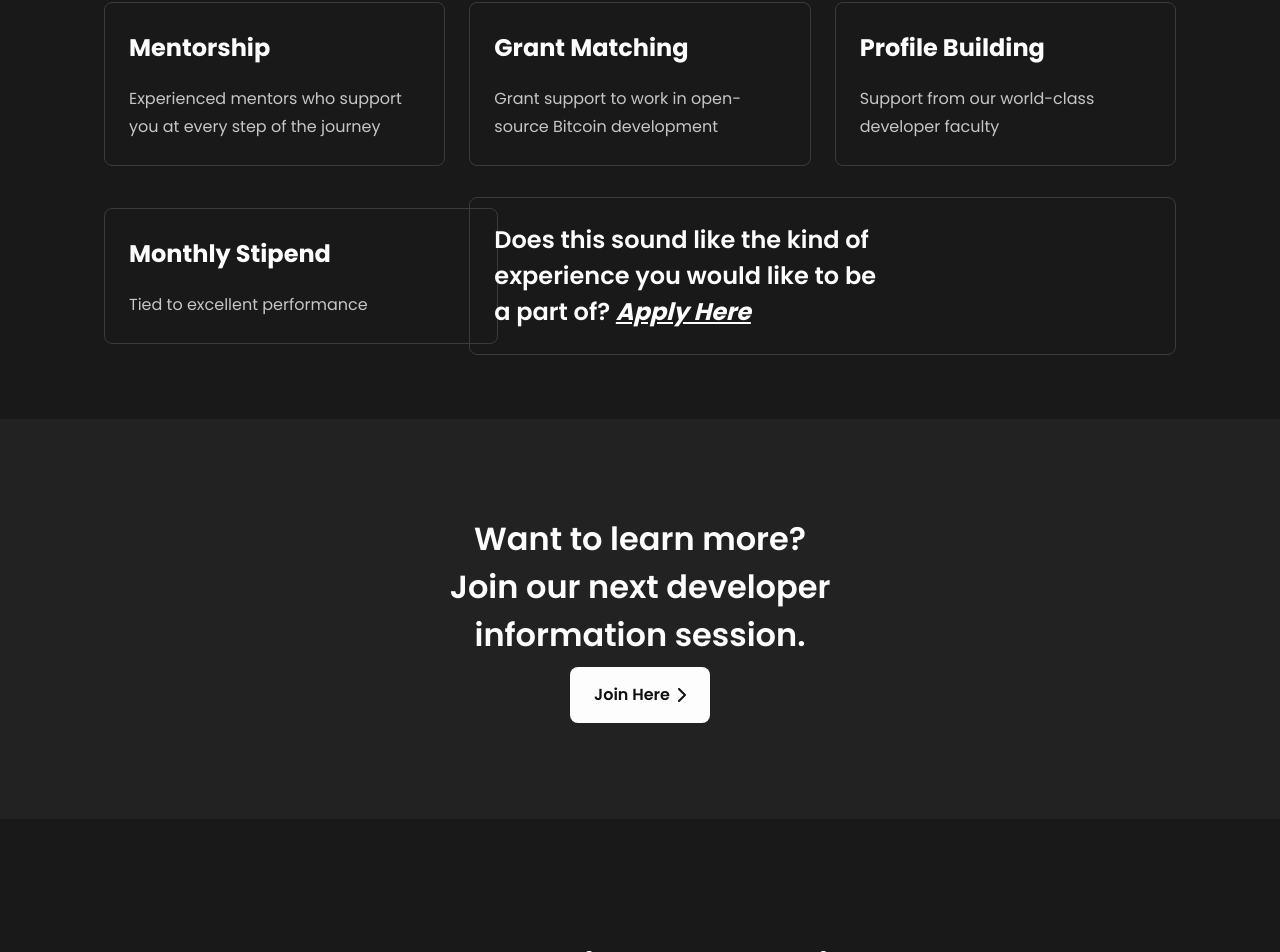
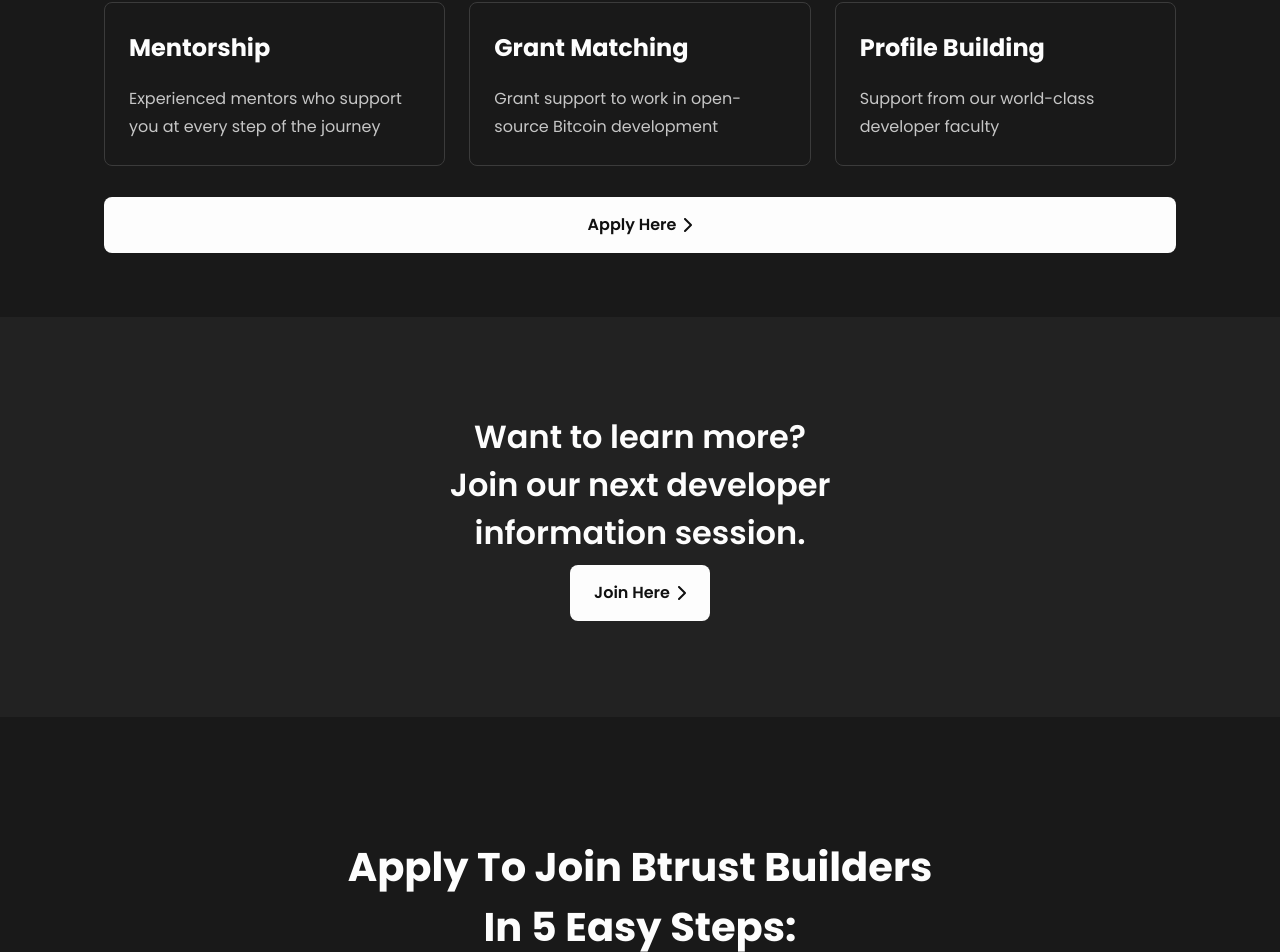
Before and after one commit to btrustteam/website, a Next.js app: page /builders/apply in a window 1280 px wide. Shown: the part 2112-3064 px from the top of the page. Built offline with nearby package versions, Linux system fonts and the light colour scheme.

Commit message:
update: removed stipend and updated apply link to ArrowButton

```diff
--- a/src/app/builders/apply/program.tsx
+++ b/src/app/builders/apply/program.tsx
@@ -58,22 +58,18 @@ export default function Program() {
               heading="Profile Building"
             />
           </div>
-          <div className="flex flex-col gap-6 items-center lg:grid grid-cols-3 justify-between">
-            <ProgramCard
-              text="Tied to excellent performance"
-              heading="Monthly Stipend"
-            />
-            <div className="p-[1.5rem] flex items-center gap-4 rounded-lg border border-black-5 col-span-2 w-full">
-              <h3 className="w-full max-w-[24.625rem] lg:w-[47.25rem] font-poppins text-[1.5rem] font-semibold text-active-white">
-                Does this sound like the kind of experience you would like to be
-                a part of?{" "}
-                <a
-                  href="https://btrust.homerun.co/btrust-builders-2025-oss-cohort-application/en"
-                  className=" italic font-bold underline"
-                >
-                  Apply Here
-                </a>
-              </h3>
+          <div className="flex flex-col gap-6 items-center lg:grid grid-cols-1 justify-between">
+            <div className="flex items-center justify-center w-full">
+              <ButtonWithArrow
+                text="Apply Here"
+                onClick={() => {
+                  router.push(
+                    "https://btrust.homerun.co/btrust-builders-2025-oss-cohort-application/en"
+                  );
+                }}
+                noIcon={false}
+                className="w-full"
+              />
             </div>
           </div>
         </div>
```
